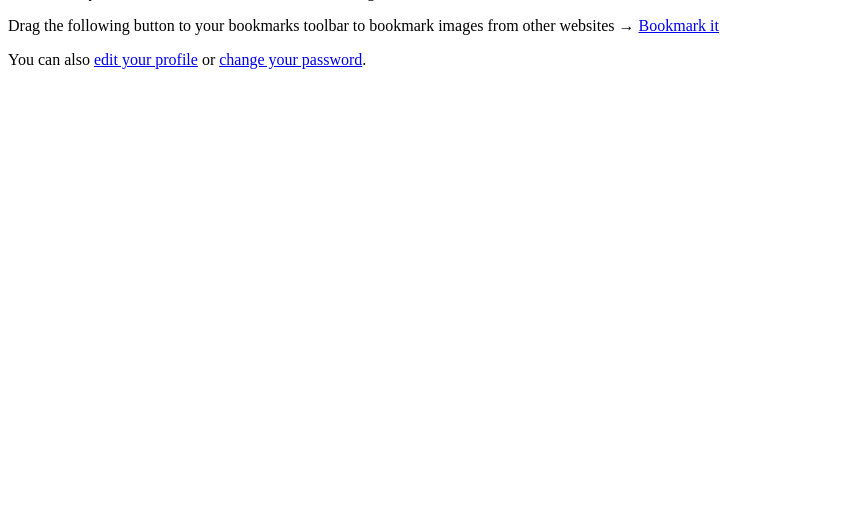
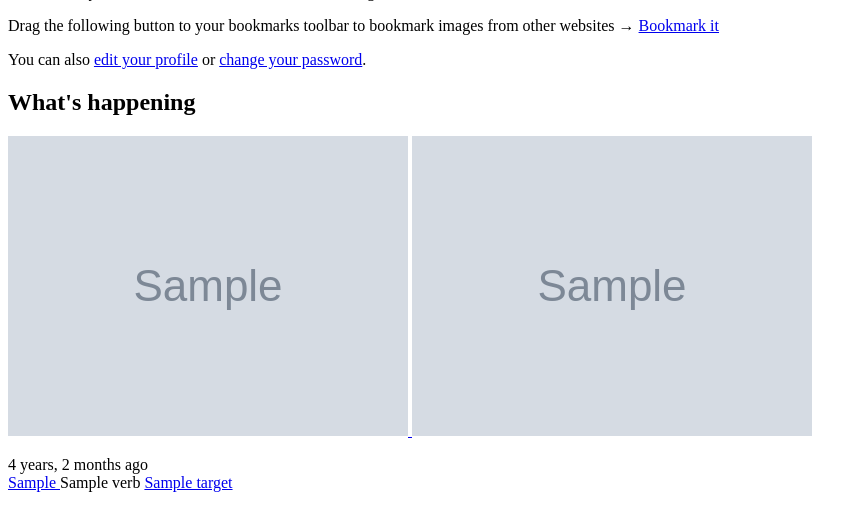
Before and after one commit to neo-kjb/Social-website, a Django app: template bookmarks/account/templates/account/dashboard.html in a window 1280 px wide. Shown: the part 123-654 px from the top of the page, without its empty margins (0-867 px from the left). Run offline with Django 5.2, Linux system fonts and the light colour scheme; the template is opened without the code that fills it: most values are stand-ins (such as "Sample title", 1, 10 or a date in 2020); grey boxes marked "Sample" are stand-in pictures; some libraries are stand-ins or nearby versions.

Commit message:
Created activity stream

```diff
--- a/bookmarks/account/templates/account/dashboard.html
+++ b/bookmarks/account/templates/account/dashboard.html
@@ -14,4 +14,10 @@
     <p>Drag the following button to your bookmarks toolbar to bookmark images from other websites → <a href="javascript:{% include "bookmarklet_launcher.js" %}" class="button">Bookmark it</a></p>
 
     <p>You can also <a href="{% url "edit" %}">edit your profile</a> or <a href="{% url "password_change" %}">change your password</a>.</p>
+    <h2>What's happening</h2>
+    <div id="action-list">
+        {% for action in actions %}
+            {% include "actions/action/detail.html" %}
+        {% endfor %}
+    </div>
 {% endblock %}
--- /dev/null
+++ b/bookmarks/actions/templates/actions/action/detail.html
@@ -0,0 +1,28 @@
+{% load thumbnail %}
+{% with user=action.user profile=action.user.profile %}
+<div class="action"> <div class="images">
+    {% if profile.photo %} {% thumbnail user.profile.photo "80x80" crop="100%" as im %}
+    <a href="{{ user.get_absolute_url }}">
+        <img src="{{ im.url }}" alt="{{ user.get_full_name }}" class="item-img">
+    </a>
+    {% endif %}
+    {% if action.target %}
+    {% with target=action.target %}
+    {% if target.image %}
+     {% thumbnail target.image "80x80" crop="100%" as im %}
+     <a href="{{ target.get_absolute_url }}">
+        <img src="{{ im.url }}" class="item-img">
+     </a>
+     {% endif %} {% endwith %} {% endif %}
+    </div>
+      <div class="info">
+         <p>
+            <span class="date">{{ action.created|timesince }} ago</span>
+            <br />
+             <a href="{{ user.get_absolute_url }}"> {{ user.first_name }} </a>
+              {{ action.verb }} {% if action.target %} {% with target=action.target %}
+              <a href="{{ target.get_absolute_url }}">{{ target }}</a>
+              {% endwith %} {% endif %} </p>
+             </div>
+            </div>
+            {% endwith %}
--- a/bookmarks/images/views.py
+++ b/bookmarks/images/views.py
@@ -6,6 +6,7 @@ from .models import Image
 from django.http import HttpResponse, JsonResponse
 from django.views.decorators.http import require_POST
 from django.core.paginator import Paginator, EmptyPage, PageNotAnInteger
+from actions.utils import create_action
 
 
 @login_required
@@ -17,6 +18,7 @@ def image_create(request):
             new_image = form.save(commit=False)
             new_image.user = request.user
             new_image.save()
+            create_action(request.user, "bookmarked image", new_image)
             messages.success(request, "Image added successfully")
             return redirect(new_image.get_absolute_url())
     else:
@@ -43,6 +45,7 @@ def image_like(request):
             image = Image.objects.get(id=image_id)
             if action == "like":
                 image.users_like.add(request.user)
+                create_action(request.user, "likes", image)
             else:
                 image.users_like.remove(request.user)
             return JsonResponse({"status": "ok"})
```
Also changed, not shown: bookmarks/account/views.py (+15 -1 lines), bookmarks/images/migrations/0002_alter_image_user.py (added).
